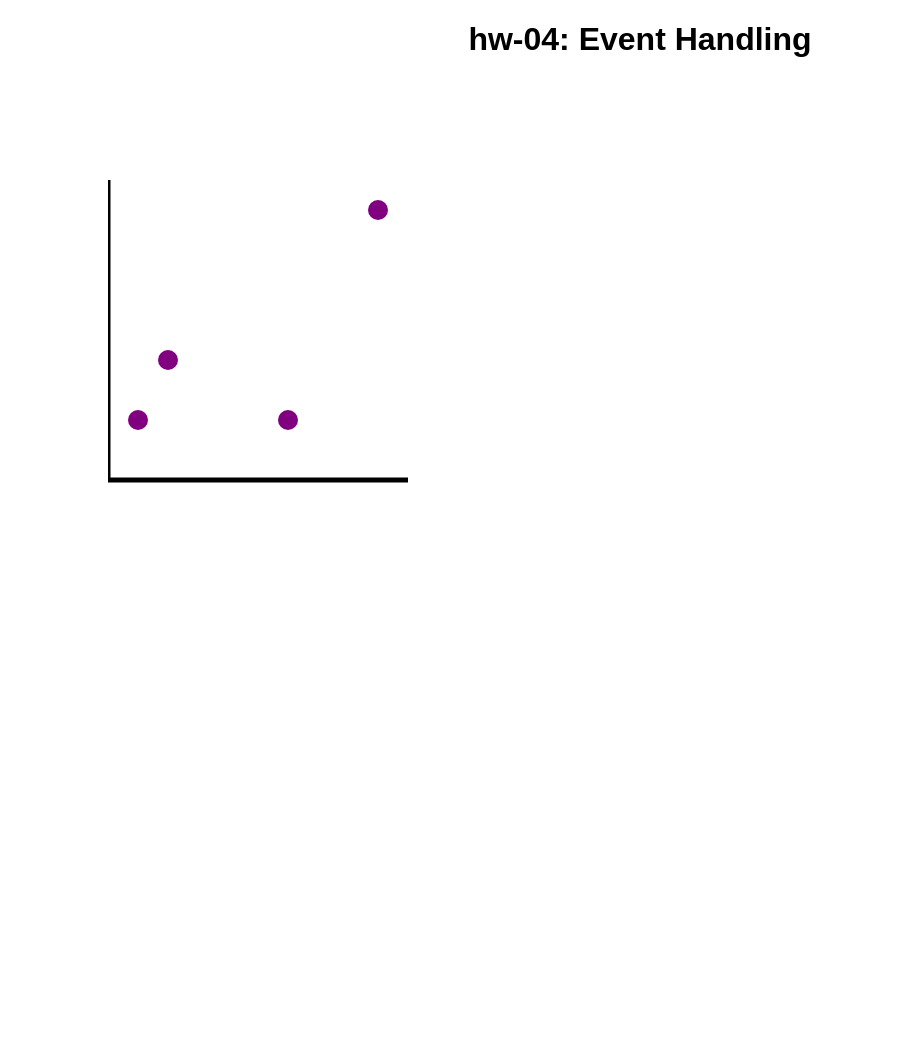
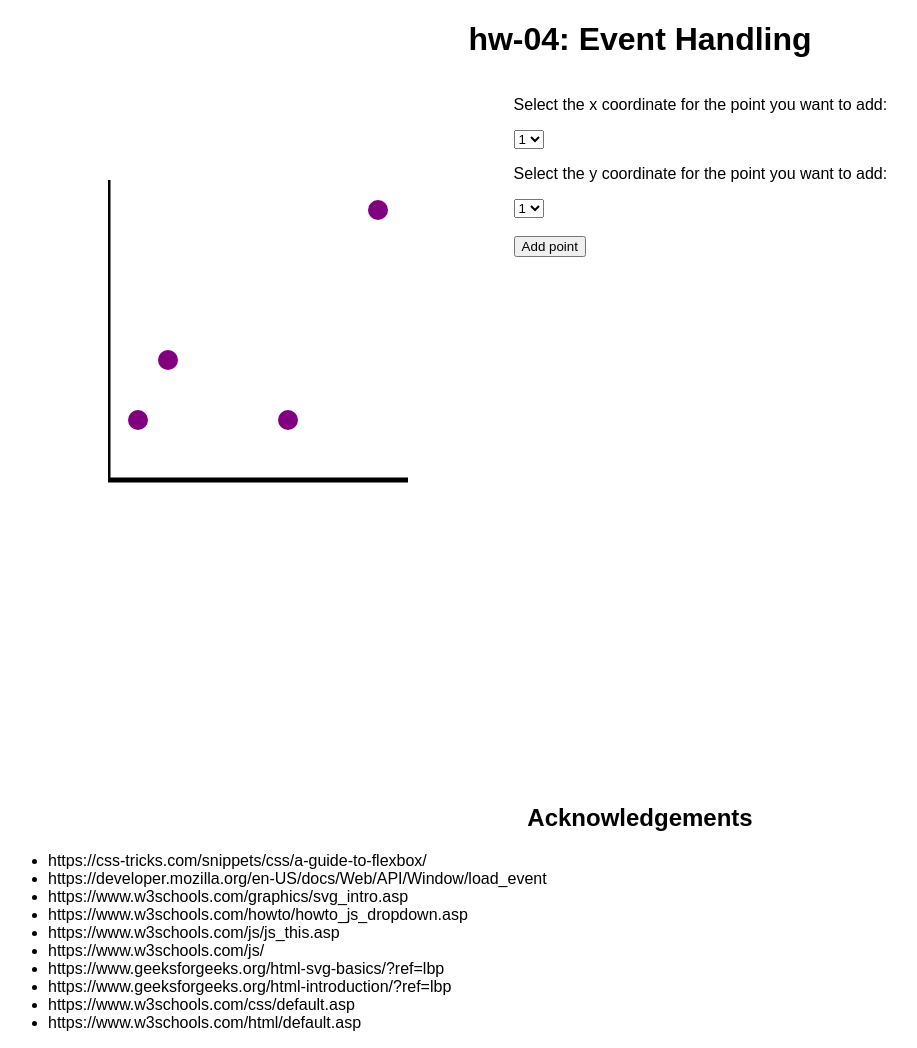
Before and after one commit to DS4200-Sec2-F22/hw-04-sam-toby-1, a plain HTML site: page index.html in a window 1280 px wide. Shown: the whole page, without its empty margins (0-917 px from the left). Before the commit the page ends 800 px from the top, so only its background shows below. Drawn offline with Linux system fonts and the light colour scheme.

Commit message:
hw4 final

```diff
--- a/index.html
+++ b/index.html
@@ -17,11 +17,12 @@
 
 
     <div class="row">
+        <!-- Two columns to deal with the 60-40 split -->
         <div class="col1">
-            <svg width="500" height="500">
+            <svg id="svgCanvas" width="500" height="500">
                 <line x1="0" y1="0" x2="0" y2="300"/>
                 <line x1="0" y1="300" x2="300" y2="300"/>
-                <circle class="unsel" id="swag" cx="30" cy="240" r="10"/>
+                <circle class="unsel" cx="30" cy="240" r="10"/>
                 <circle class="unsel" cx="60" cy="180" r="10"/>
                 <circle class="unsel" cx="180" cy="240" r="10"/>
                 <circle class="unsel" cx="270" cy="30" r="10"/>
@@ -34,7 +35,54 @@
             <div id="lastClicked">
 
             </div>
+
+            <!-- Two dropdown menus, one for each coordinate -->
+            <form>
+                <p>Select the x coordinate for the point you want to add:</p>
+                <select id="xSelect">
+                  <option>1</option>
+                  <option>2</option>
+                  <option>3</option>
+                  <option>4</option>
+                  <option>5</option>
+                  <option>6</option>
+                  <option>7</option>
+                  <option>8</option>
+                  <option>9</option>
+                </select>
+                <p>Select the y coordinate for the point you want to add:</p>
+                <select id="ySelect">
+                    <option>1</option>
+                    <option>2</option>
+                    <option>3</option>
+                    <option>4</option>
+                    <option>5</option>
+                    <option>6</option>
+                    <option>7</option>
+                    <option>8</option>
+                    <option>9</option>
+                  </select>
+                  <br>
+                  <br>
+                  <input id="inputButton" type="button" value="Add point">
+            </form>
         </div>
+    </div>
+
+    <h2>Acknowledgements</h2>
+    <div>
+        <ul>
+            <li>https://css-tricks.com/snippets/css/a-guide-to-flexbox/</li>
+            <li>https://developer.mozilla.org/en-US/docs/Web/API/Window/load_event</li>
+            <li>https://www.w3schools.com/graphics/svg_intro.asp</li>
+            <li>https://www.w3schools.com/howto/howto_js_dropdown.asp</li>
+            <li>https://www.w3schools.com/js/js_this.asp</li>
+            <li>https://www.w3schools.com/js/</li>
+            <li>https://www.geeksforgeeks.org/html-svg-basics/?ref=lbp</li>
+            <li>https://www.geeksforgeeks.org/html-introduction/?ref=lbp</li>
+            <li>https://www.w3schools.com/css/default.asp</li>
+            <li>https://www.w3schools.com/html/default.asp</li>
+        </ul>
     </div>
 
 </body>
--- a/interactive.js
+++ b/interactive.js
@@ -1,16 +1,9 @@
+//Wrapped in onload to load the JS script after the html has loaded
+//This is done to ensure no references are null.
 window.onload=function(){
 
+
     let points = document.getElementsByClassName("unsel");
-
-
-
-    console.log('Random Text');
-    console.log(points.length);
-
-    function clickHead() {
-        let points = document.getElementsByClassName("unsel");
-        console.log(points.length);
-    }
 
     function clickpt() {
         let xval = this.cx;
@@ -28,8 +21,26 @@ window.onload=function(){
         }
     }
 
-    document.getElementById("heee").addEventListener('click', clickHead);
-    // document.getElementById("swag").addEventListener('click', clickpt);
+    function createPoint() {
+        //Inserts new <circle> tag based on inputs
+        let xCoord = document.getElementById('xSelect');
+        let yCoord = document.getElementById('ySelect');
+        let prevText = document.getElementById("svgCanvas").innerHTML;
+        let xval1 = parseInt(xCoord.options[xCoord.selectedIndex].text);
+        let yval1 = parseInt(yCoord.options[yCoord.selectedIndex].text);
+        let newCirc = '<circle class="unsel" cx="' + (xval1 * 30) + '" cy="' + (300 - (yval1 * 30)) + '" r="10"/>';
+        let fullImg = prevText + newCirc;
+        document.getElementById('svgCanvas').innerHTML = fullImg;
+
+        //Readds the event listener to the new circle
+        for (var i = 0; i < points.length; i++) {
+            points[i].addEventListener('click', clickpt);
+        }
+
+    }
+
+    document.getElementById("inputButton").addEventListener('click', createPoint);
+
 
     for (var i = 0; i < points.length; i++) {
         points[i].addEventListener('click', clickpt);
--- a/style.css
+++ b/style.css
@@ -10,6 +10,10 @@
 }
 
 h1 {
+    text-align: center;
+}
+
+h2 {
     text-align: center;
 }
 
```
